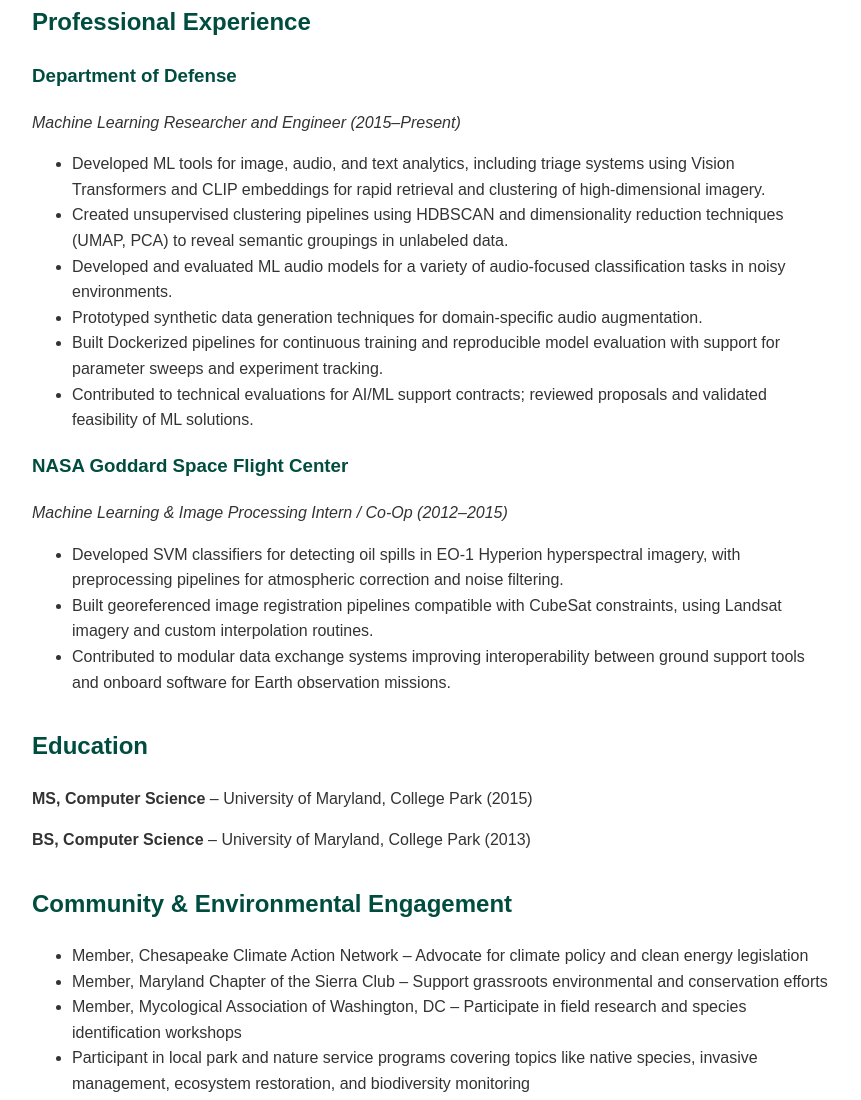
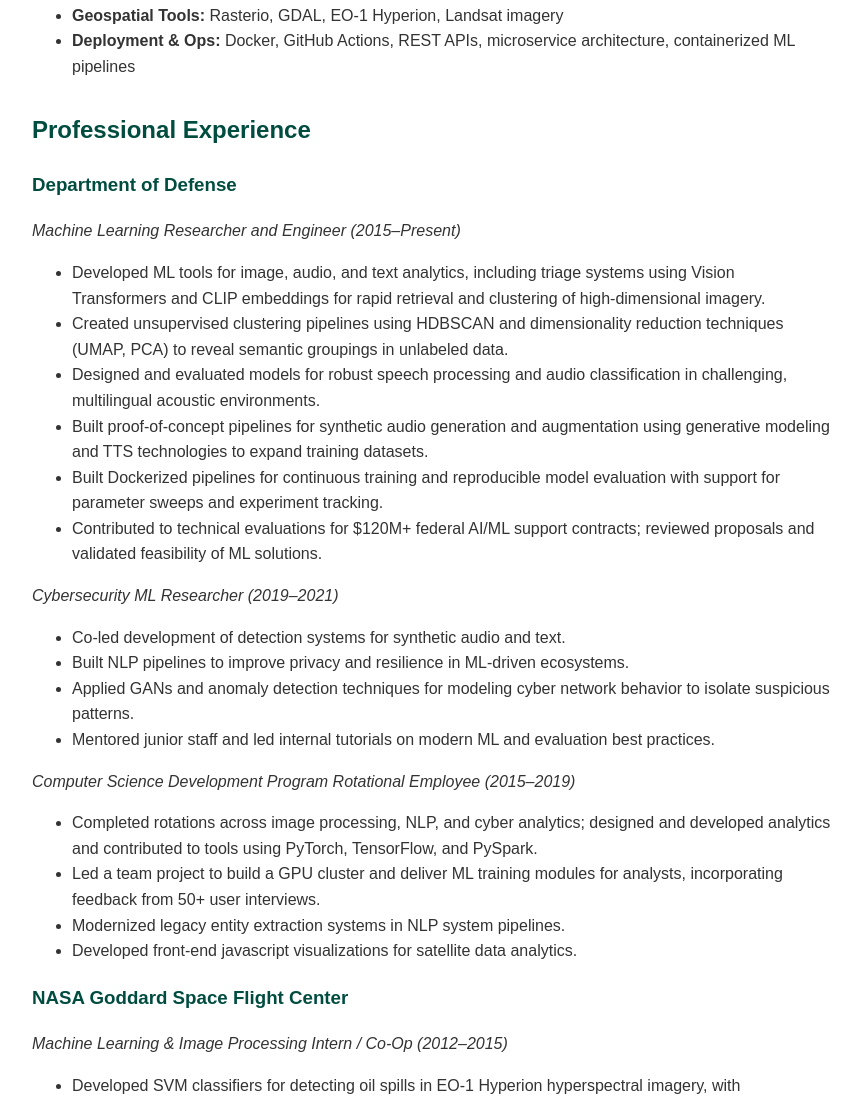
Before and after one commit to psazama/psazama.github.io, a plain HTML site: page resume.html in a window 1280 px wide. Shown: the part 714-1814 px from the top of the page, without its empty margins (208-1069 px from the left). Drawn offline with Linux system fonts and the light colour scheme.

Commit message:
Update resume.html

```diff
--- a/resume.html
+++ b/resume.html
@@ -14,6 +14,8 @@
 </head>
 <body>
   <h1>Patricia Sazama</h1>
+  <p>Pronouns: she/her</p>
+  <p>Pronunciation: "Saz-muh"</p>
   <p><strong>Email:</strong> patricia [at] patriciasazama [dot] me</p>
   <p><strong>Location:</strong> Maryland, USA</p>
 
@@ -29,6 +31,7 @@
       <li><strong>Proficient:</strong> Java, C#, Bash, Slurm/PBS</li>
       <li><strong>Experience:</strong> C, C++, TypeScript, JavaScript, R, Docker, Kubernetes, DVC</li>
       <li><strong>ML Techniques:</strong> LLMs, Transformers (ViTs, CLIP, CLAP), Conformers, CNNs, RNNs, GANs, SVMs, anomaly detection, unsupervised clustering, dimensionality reduction (t-SNE, UMAP, PCA)</li>
+      <li><strong>Geospatial Tools:</strong> Rasterio, GDAL, EO-1 Hyperion, Landsat imagery</li>
       <li><strong>Deployment & Ops:</strong> Docker, GitHub Actions, REST APIs, microservice architecture, containerized ML pipelines</li>
     </ul>
   </section>
@@ -40,10 +43,24 @@
     <ul>
       <li>Developed ML tools for image, audio, and text analytics, including triage systems using Vision Transformers and CLIP embeddings for rapid retrieval and clustering of high-dimensional imagery.</li>
       <li>Created unsupervised clustering pipelines using HDBSCAN and dimensionality reduction techniques (UMAP, PCA) to reveal semantic groupings in unlabeled data.</li>
-      <li>Developed and evaluated ML audio models for a variety of audio-focused classification tasks in noisy environments.</li>
-      <li>Prototyped synthetic data generation techniques for domain-specific audio augmentation.</li>
+      <li>Designed and evaluated models for robust speech processing and audio classification in challenging, multilingual acoustic environments.</li>
+      <li>Built proof-of-concept pipelines for synthetic audio generation and augmentation using generative modeling and TTS technologies to expand training datasets.</li>
       <li>Built Dockerized pipelines for continuous training and reproducible model evaluation with support for parameter sweeps and experiment tracking.</li>
-      <li>Contributed to technical evaluations for AI/ML support contracts; reviewed proposals and validated feasibility of ML solutions.</li>
+      <li>Contributed to technical evaluations for $120M+ federal AI/ML support contracts; reviewed proposals and validated feasibility of ML solutions.</li>
+    </ul>
+    <p><em>Cybersecurity ML Researcher (2019–2021)</em></p>
+    <ul>
+      <li>Co-led development of detection systems for synthetic audio and text.</li>
+      <li>Built NLP pipelines to improve privacy and resilience in ML-driven ecosystems.</li>
+      <li>Applied GANs and anomaly detection techniques for modeling cyber network behavior to isolate suspicious patterns.</li>
+      <li>Mentored junior staff and led internal tutorials on modern ML and evaluation best practices.</li>
+    </ul>
+    <p><em>Computer Science Development Program Rotational Employee (2015–2019)</em></p>
+    <ul>
+      <li>Completed rotations across image processing, NLP, and cyber analytics; designed and developed analytics and contributed to tools using PyTorch, TensorFlow, and PySpark.</li>
+      <li>Led a team project to build a GPU cluster and deliver ML training modules for analysts, incorporating feedback from 50+ user interviews.</li>
+      <li>Modernized legacy entity extraction systems in NLP system pipelines.
+      <li>Developed front-end javascript visualizations for satellite data analytics.</li>
     </ul>
 
     <h3>NASA Goddard Space Flight Center</h3>
```
